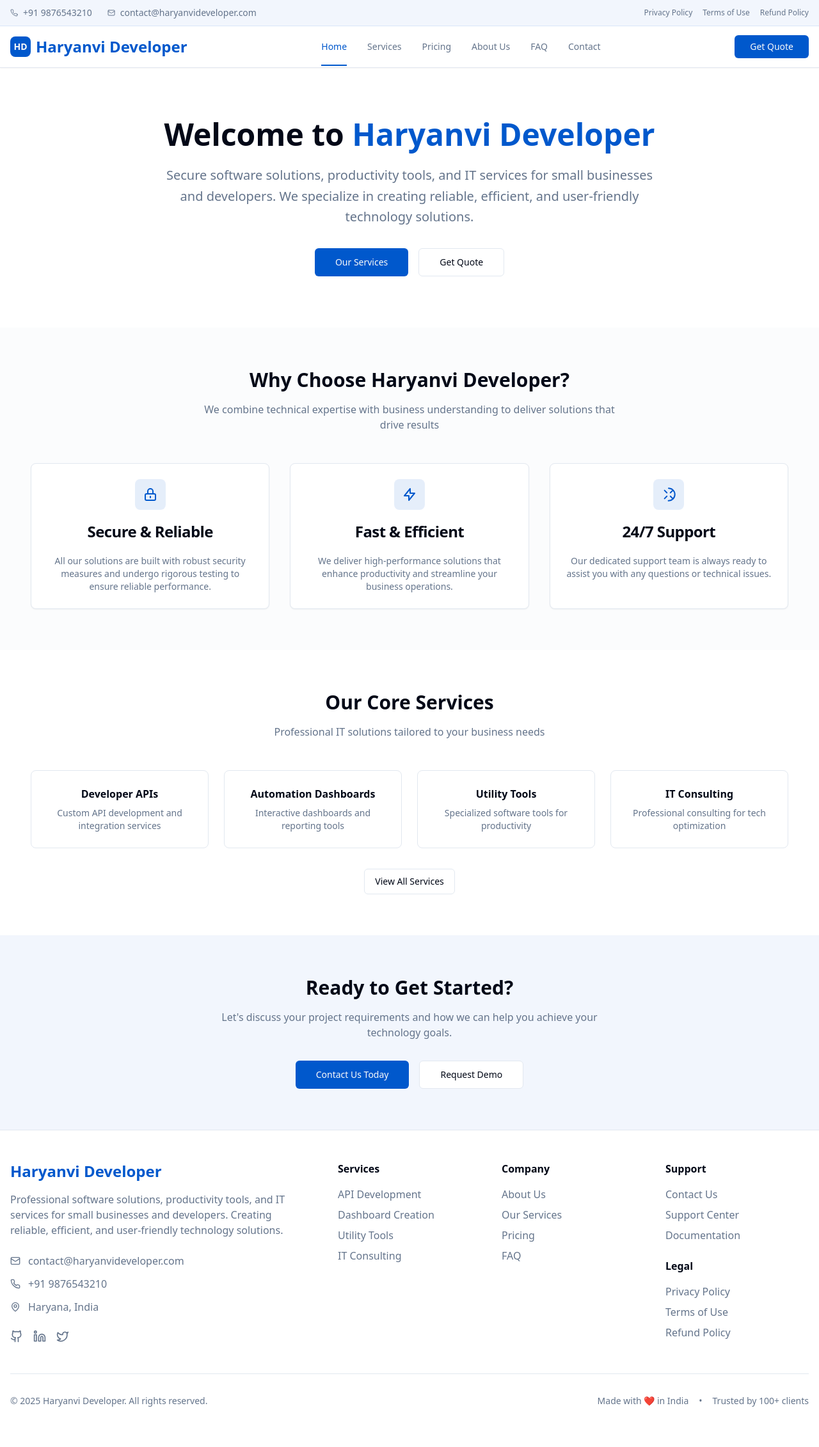
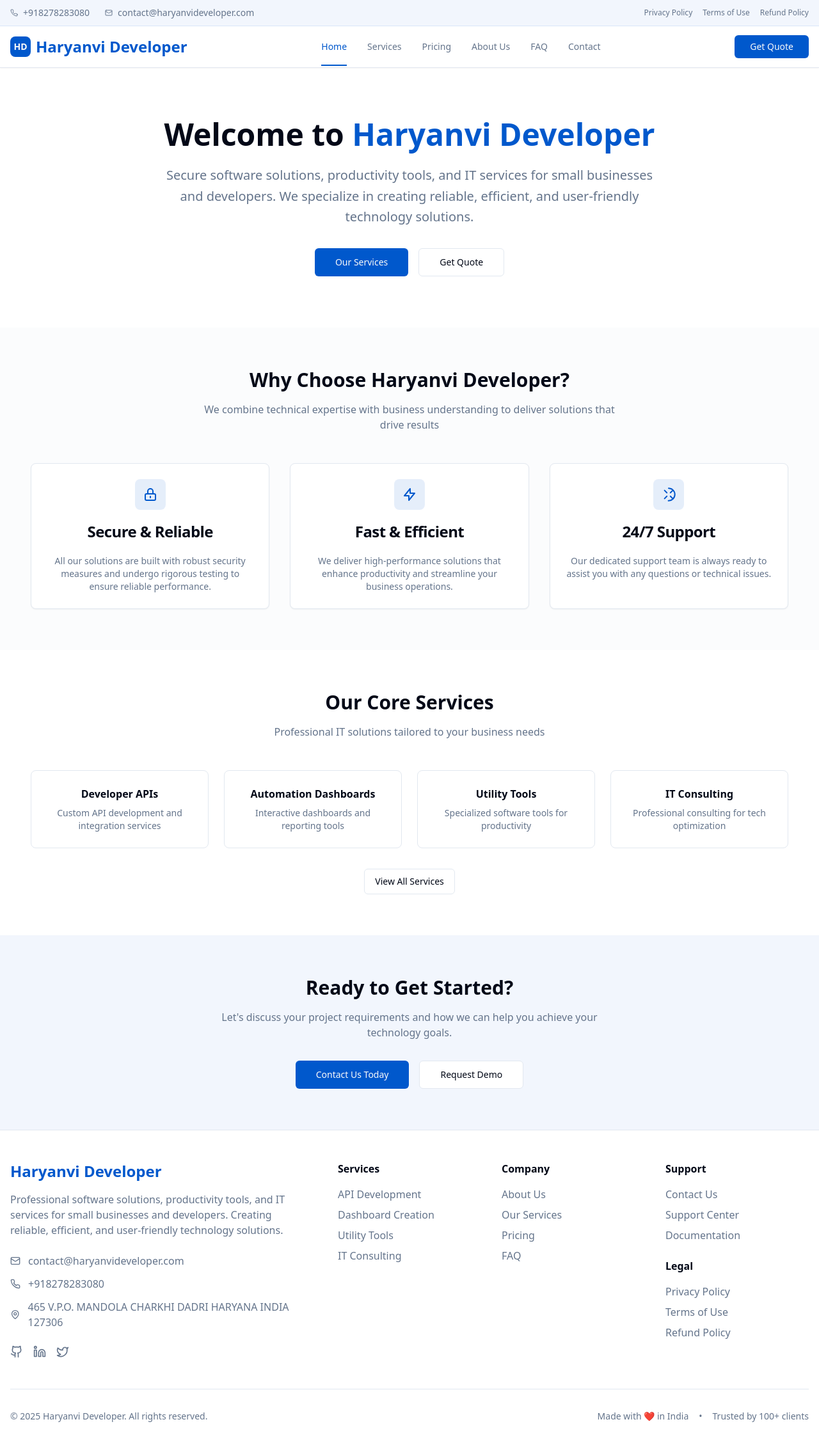
Before and after one commit to Rohit-Sangwan/haryanvi-tech-solutions, a React (Vite) app: page / in a window 1280 px wide. Shown: the top 2262 px of the page at 64% size. Built offline with nearby package versions, Linux system fonts and the light colour scheme.

Commit message:
Fix contact info and legal pages
Update contact information and ensure legal pages are accessible.

```diff
--- a/src/components/Footer.tsx
+++ b/src/components/Footer.tsx
@@ -51,11 +51,11 @@ const Footer = () => {
               </div>
               <div className="flex items-center gap-3 text-muted-foreground">
                 <Phone className="w-4 h-4" />
-                <span>+91 9876543210</span>
+                <span>+918278283080</span>
               </div>
               <div className="flex items-center gap-3 text-muted-foreground">
                 <MapPin className="w-4 h-4" />
-                <span>Haryana, India</span>
+                <span>465 V.P.O. MANDOLA CHARKHI DADRI HARYANA INDIA 127306</span>
               </div>
             </div>
 
--- a/src/components/Navbar.tsx
+++ b/src/components/Navbar.tsx
@@ -32,7 +32,7 @@ const Navbar = () => {
             <div className="flex items-center gap-6">
               <div className="flex items-center gap-2 text-muted-foreground">
                 <Phone className="w-3 h-3" />
-                <span>+91 9876543210</span>
+                <span>+918278283080</span>
               </div>
               <div className="flex items-center gap-2 text-muted-foreground">
                 <Mail className="w-3 h-3" />
--- a/src/pages/Contact.tsx
+++ b/src/pages/Contact.tsx
@@ -114,7 +114,7 @@ const Contact = () => {
 
                   <div>
                     <h4 className="font-semibold text-foreground mb-2">Phone</h4>
-                    <p className="text-muted-foreground">+919991028855</p>
+                    <p className="text-muted-foreground">+918278283080</p>
                   </div>
 
                   <div>
--- a/src/pages/PrivacyPolicy.tsx
+++ b/src/pages/PrivacyPolicy.tsx
@@ -98,7 +98,7 @@ const PrivacyPolicy = () => {
               </p>
               <p className="text-muted-foreground">
                 Email: privacy@haryanvideveloper.tech<br />
-                Address: 465 Charkhi Dadri, Haryana, India 127306
+                Address: 465 V.P.O. MANDOLA CHARKHI DADRI HARYANA INDIA 127306
               </p>
             </section>
 
--- a/src/pages/Terms.tsx
+++ b/src/pages/Terms.tsx
@@ -123,7 +123,7 @@ const Terms = () => {
               </p>
               <p className="text-muted-foreground">
                 Email: legal@haryanvideveloper.tech<br />
-                Address: 4665 Charkhi Dadri Haryana India 127306
+                Address: 465 V.P.O. MANDOLA CHARKHI DADRI HARYANA INDIA 127306
               </p>
             </section>
 
```
